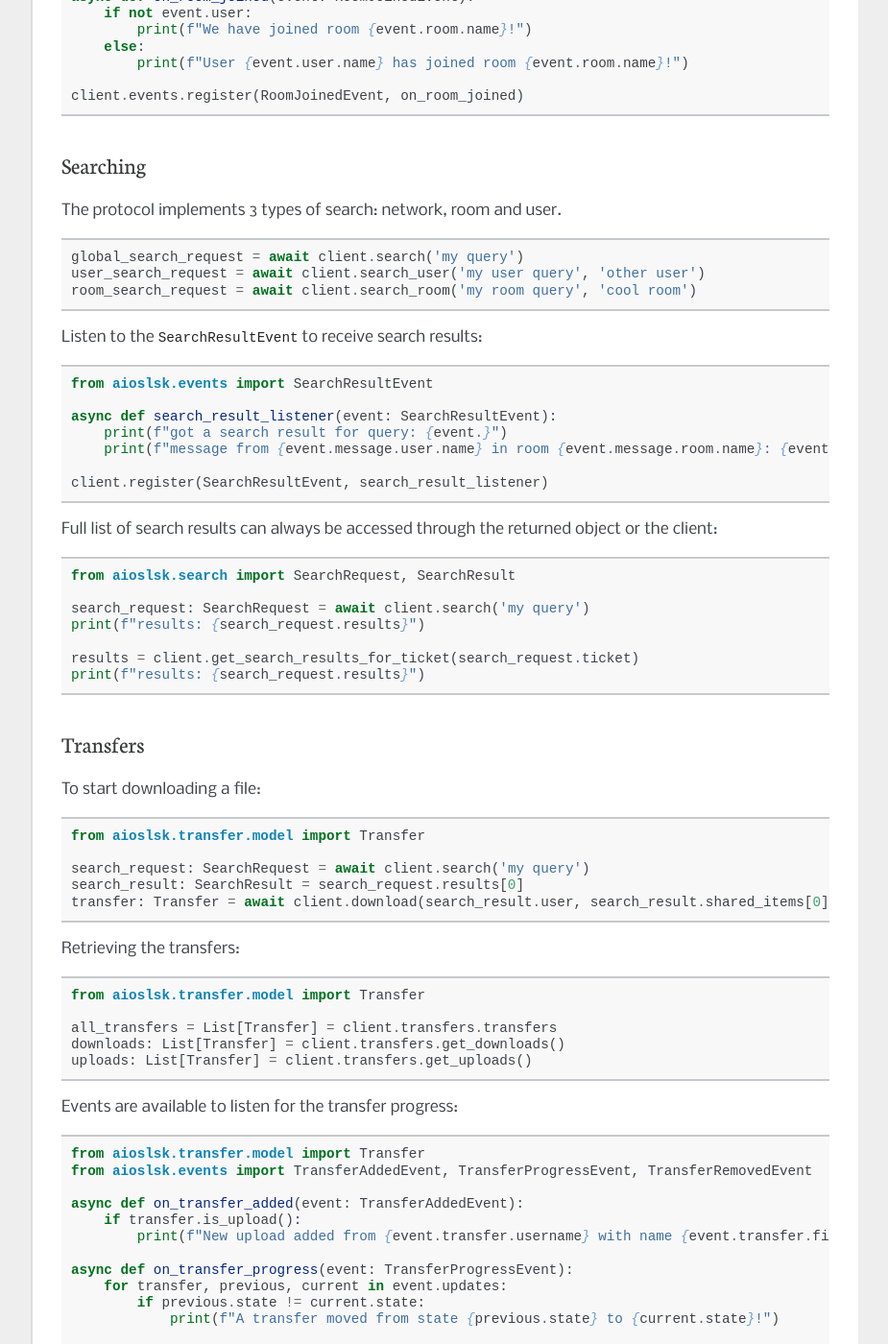
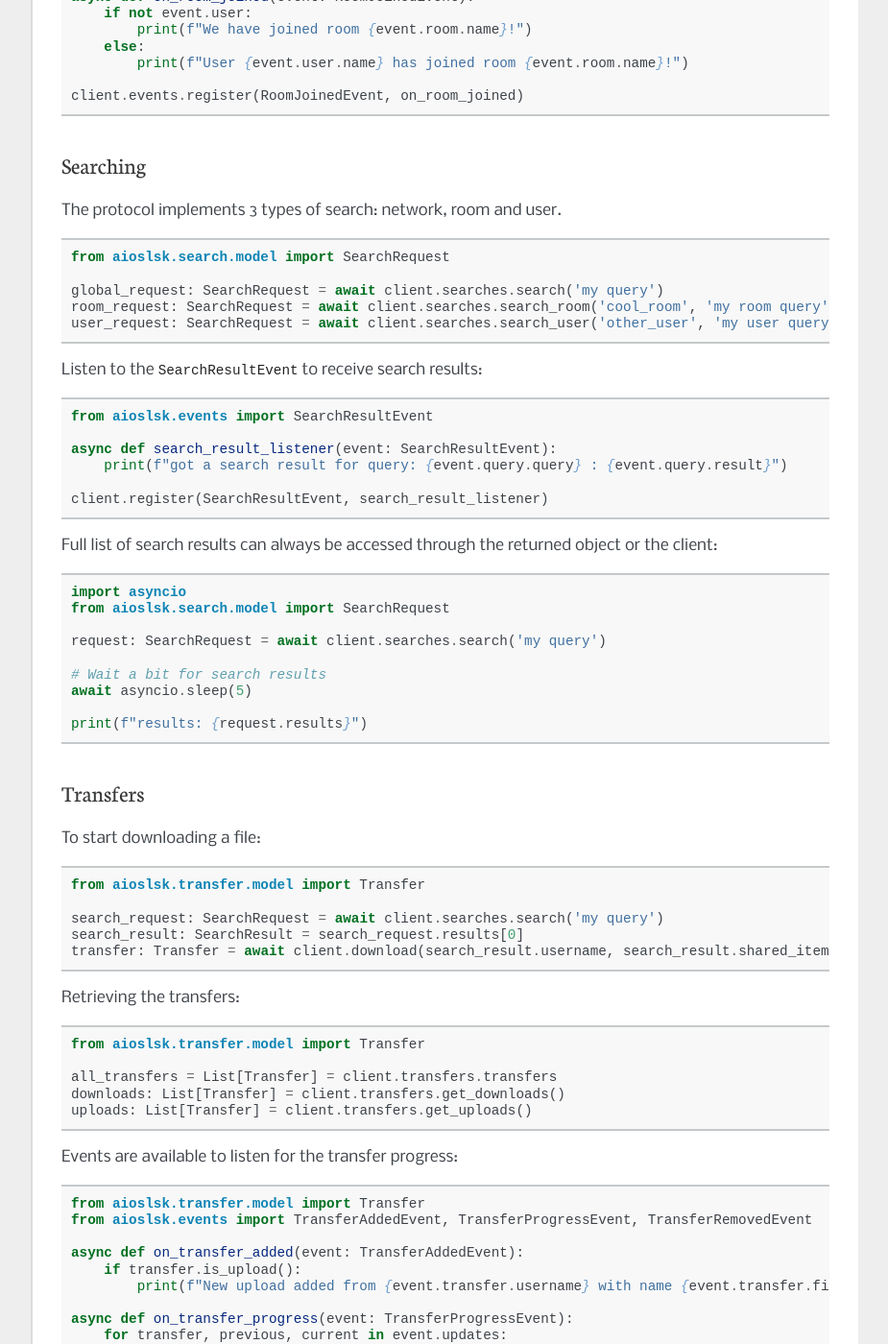
Before and after one commit to JurgenR/aioslsk, a Sphinx documentation site: the page built from docs/source/USAGE.rst, in a window 1280 px wide and 1400 px high, scrolled down 1994 px. Shown: the whole window at 96% size, without its empty margins (198-1123 px from the left). Built offline with Sphinx 7.4.7, drawn with Linux system fonts in a browser that asks for light colours; some of the changed text lies outside the part shown.

Commit message:
docs: corrections to USAGE guide search section (#197)
* docs: corrections to USAGE guide search section

* docs: fix order of parameters in USAGE guide

```diff
--- a/docs/source/USAGE.rst
+++ b/docs/source/USAGE.rst
@@ -118,9 +118,11 @@
 
 .. code-block:: python
 
-    global_search_request = await client.search('my query')
-    user_search_request = await client.search_user('my user query', 'other user')
-    room_search_request = await client.search_room('my room query', 'cool room')
+    from aioslsk.search.model import SearchRequest
+
+    global_request: SearchRequest = await client.searches.search('my query')
+    room_request: SearchRequest = await client.searches.search_room('cool_room', 'my room query')
+    user_request: SearchRequest = await client.searches.search_user('other_user', 'my user query')
 
 
 Listen to the ``SearchResultEvent`` to receive search results:
@@ -130,8 +132,7 @@
     from aioslsk.events import SearchResultEvent
 
     async def search_result_listener(event: SearchResultEvent):
-        print(f"got a search result for query: {event.}")
-        print(f"message from {event.message.user.name} in room {event.message.room.name}: {event.message.message}")
+        print(f"got a search result for query: {event.query.query} : {event.query.result}")
 
     client.register(SearchResultEvent, search_result_listener)
 
@@ -140,13 +141,15 @@
 
 .. code-block:: python
 
-    from aioslsk.search import SearchRequest, SearchResult
+    import asyncio
+    from aioslsk.search.model import SearchRequest
 
-    search_request: SearchRequest = await client.search('my query')
-    print(f"results: {search_request.results}")
+    request: SearchRequest = await client.searches.search('my query')
 
-    results = client.get_search_results_for_ticket(search_request.ticket)
-    print(f"results: {search_request.results}")
+    # Wait a bit for search results
+    await asyncio.sleep(5)
+
+    print(f"results: {request.results}")
 
 
 Transfers
@@ -158,9 +161,9 @@
 
     from aioslsk.transfer.model import Transfer
 
-    search_request: SearchRequest = await client.search('my query')
+    search_request: SearchRequest = await client.searches.search('my query')
     search_result: SearchResult = search_request.results[0]
-    transfer: Transfer = await client.download(search_result.user, search_result.shared_items[0].filename)
+    transfer: Transfer = await client.download(search_result.username, search_result.shared_items[0].filename)
 
 
 Retrieving the transfers:
@@ -172,6 +175,7 @@
     all_transfers = List[Transfer] = client.transfers.transfers
     downloads: List[Transfer] = client.transfers.get_downloads()
     uploads: List[Transfer] = client.transfers.get_uploads()
+
 
 Events are available to listen for the transfer progress:
 
@@ -305,11 +309,6 @@
 
 It is possible to add or remove shared directories on the fly.
 
-.. code-block:: python
-
-    client.shares_manager.add_shared_directory()
-    client.shares_manager.remove_shared_directory()
-
 
 File naming
 -----------
```
